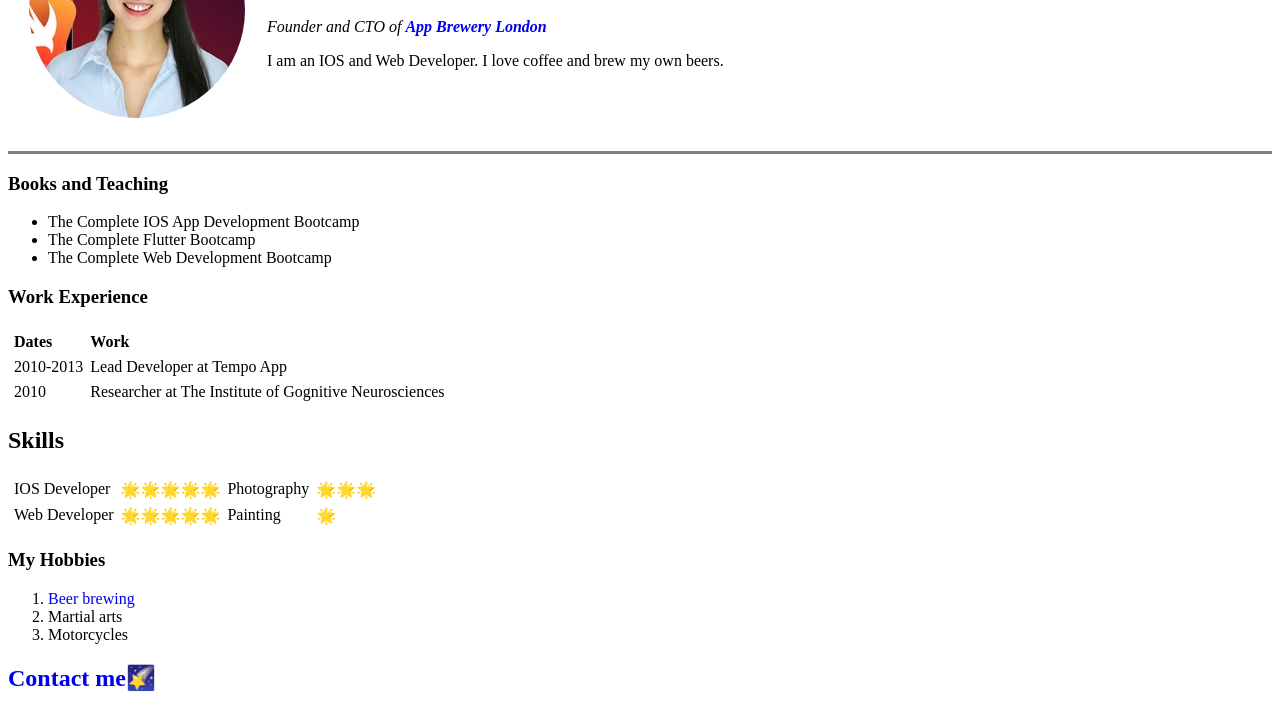
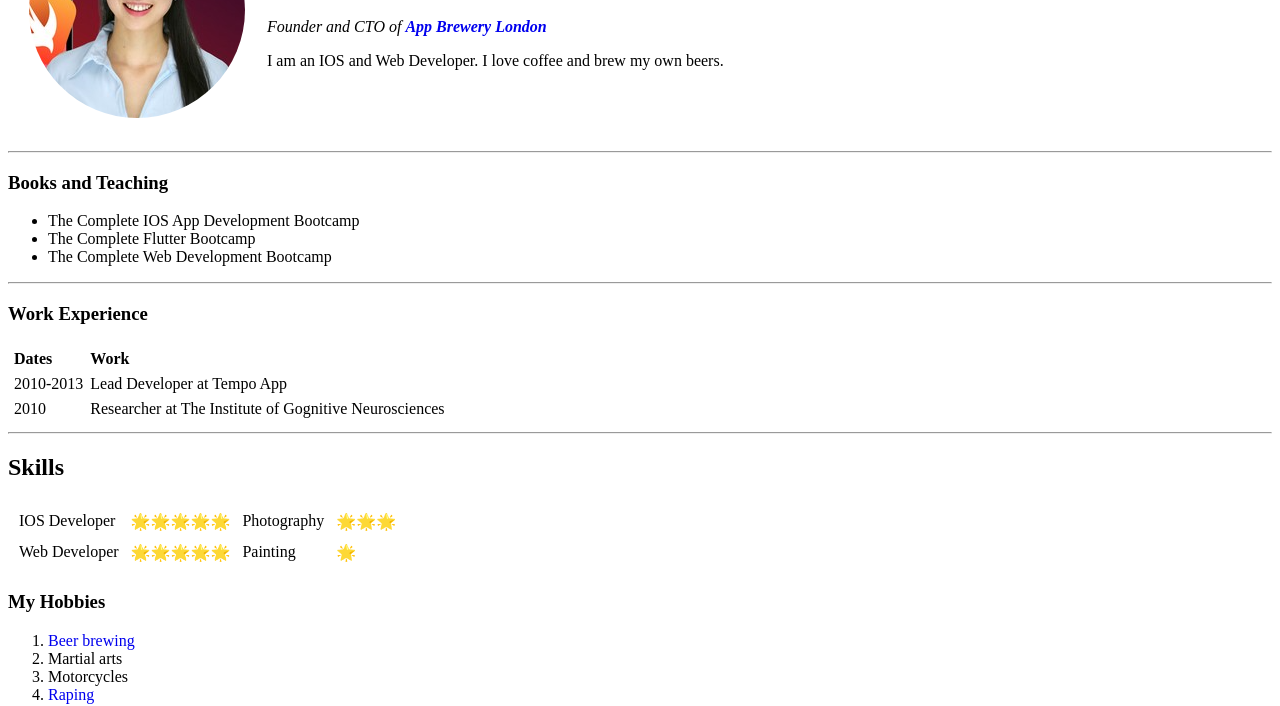
Before and after one commit to DE-HEUER/angelayu, a plain HTML site: page index.html in a window 1280 px wide. Shown: the part 127-833 px from the top of the page. Drawn offline with Linux system fonts and the light colour scheme.

Commit message:
updated in Nov 2020
updated in Nov 2020

```diff
--- a/index.html
+++ b/index.html
@@ -1,9 +1,10 @@
 <!DOCTYPE html>
 <html lang="en">
-  <!-- by Angela Yu 2020 -->
+  <!-- Supported by Angela Yu 2020 -->
 <head>
   <meta charset="UTF-8">
   <meta name="viewport" content="width=device-width, initial-scale=1.0">
+  <link rel="stylesheet" href="/style/style.css" type="text/css">
   <title>01 personal website</title>
 </head>
 <body>
@@ -19,13 +20,14 @@
       </td>
     </tr>
   </table>
-  <hr size="3" color=grey>
+  <hr>
   <h3>Books and Teaching</h3>
   <ul>
     <li>The Complete IOS App Development Bootcamp</li>
     <li>The Complete Flutter Bootcamp</li>
     <li>The Complete Web Development Bootcamp</li>
   </ul>
+  <hr>
   <h3>Work Experience</h3>
   <table cellspacing="5">
     <tr>
@@ -42,9 +44,9 @@
     <td>Researcher at The Institute of Gognitive Neurosciences</td>
     </tr>
   </table>
-
+  <hr>
   <h2>Skills</h2>
-  <table cellspacing="5">
+  <table cellspacing="10">
     <tr>
       <td>IOS Developer </td>
       <td>🌟🌟🌟🌟🌟</td><!-- ios developer -->
@@ -64,6 +66,7 @@
     <li><a href="https://www.youtube.com/watch?v=4qQrMC0m8Cc" style=text-decoration:none>Beer brewing</a></li>
     <li>Martial arts</li>
     <li>Motorcycles</li>
+    <li><a href="https://www.youtube.com/watch?v=ELY_ak77GIU" style=text-decoration:none>Raping</a></li>
   </ol>
 
 <!--- <hr size="3" color=grey>-->
```
